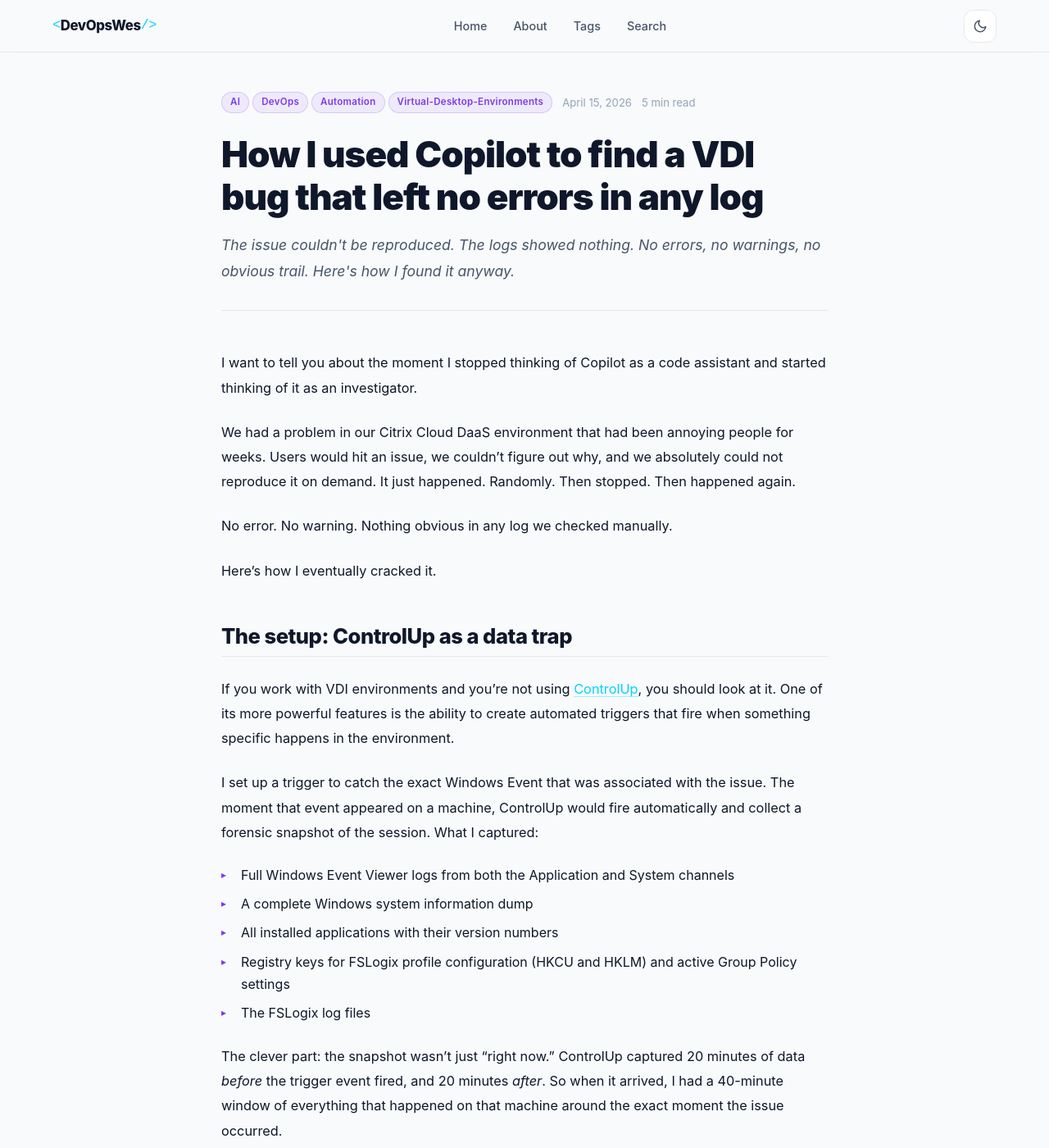
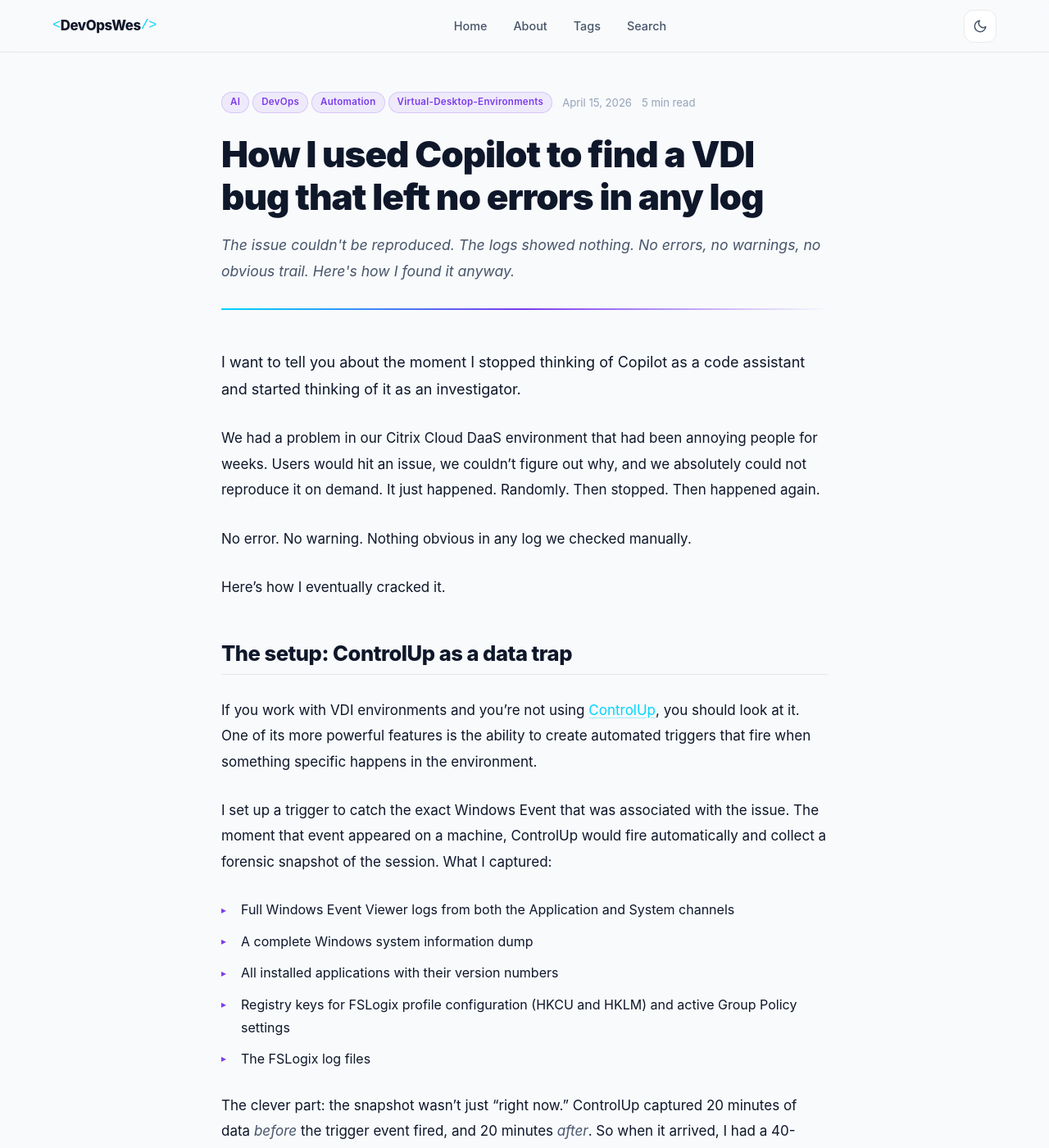
Before and after one commit to DevOpsWes/devopswes.github.io, a Jekyll site: the page built from _posts/2026-04-15-ai-transforming-devops-2026.md, in a window 1280 px wide and 1400 px high. Shown: the whole window at 82% size. Built offline with Jekyll 4.4.1, drawn with Linux system fonts in a browser that asks for light colours.

Commit message:
Improve article readability following blog best practices
Typography
- Body text: 1.02rem -> 1.0625rem (17px); #94a3b8 (muted) -> #c4cdd8
  (readable mid-point, ~12:1 contrast on dark bg, proper hierarchy vs
  strong/headings)
- First paragraph: 1.125rem entry size to ease reader in
- strong: var(--text) so bold callouts stand out clearly from body
- em: consistent with body colour in dark, muted in light
- Paragraph spacing: 1.5rem -> 1.75rem (better vertical rhythm)

Headings
- h3: replaced saturated cyan text colour with var(--text) + 3px cyan
  left-border accent — less jarring mid-read, still visually distinct
  from h2 (which uses border-bottom)

Lists
- List items: colour lifted to #c4cdd8 (matches body); explicit
  line-height 1.75; margin-bottom 0.5rem -> 0.65rem

Blockquote
- border-left: 3px -> 4px; extra left padding (-8); quote text
  uses var(--text) + line-height 1.8; light-mode border uses

Post header
- Replaced flat 1px border-bottom with a 2px cyan->purple->transparent
  gradient line via ::after pseudo-element

Reading progress bar
- Fixed 3px gradient bar at top of viewport, driven by scroll position
  within .post-content; clamped 0-100%; passive scroll + resize
  listeners; aria-valuenow updated; no-op on non-post pages

Co-authored-by: Copilot <223556219+Copilot@users.noreply.github.com>

```diff
--- a/_layouts/post.html
+++ b/_layouts/post.html
@@ -1,6 +1,8 @@
 ---
 layout: default
 ---
+
+<div class="reading-progress" id="reading-progress" aria-hidden="true" role="progressbar" aria-valuemin="0" aria-valuemax="100" aria-valuenow="0"></div>
 
 <article class="post-article container">
   <header class="post-header">
--- a/_sass/_post.scss
+++ b/_sass/_post.scss
@@ -10,9 +10,20 @@
 }
 
 .post-header {
+  position: relative;
   margin-bottom: $sp-12;
   padding-bottom: $sp-8;
-  border-bottom: 1px solid var(--border);
+
+  // Gradient rule instead of a flat border
+  &::after {
+    content: '';
+    position: absolute;
+    bottom: 0;
+    left: 0;
+    right: 0;
+    height: 2px;
+    background: linear-gradient(to right, $cyan, $purple, transparent);
+  }
 }
 
 .post-meta {
@@ -45,7 +56,7 @@
 
 // Post body — styles all markdown output
 .post-content {
-  > * + * { margin-top: 1.5rem; }
+  > * + * { margin-top: 1.75rem; }
 
   h2 {
     font-size: 1.6rem;
@@ -58,11 +69,14 @@
   }
 
   h3 {
-    font-size: 1.25rem;
+    font-size: 1.2rem;
     font-weight: 700;
-    margin-top: 2.5rem;
-    color: $cyan;
-    [data-theme="light"] & { color: $purple; }
+    margin-top: 2.25rem;
+    color: var(--text);
+    padding-left: $sp-3;
+    border-left: 3px solid $cyan;
+
+    [data-theme="light"] & { border-left-color: $purple; }
   }
 
   h4 {
@@ -72,11 +86,29 @@
   }
 
   p {
-    color: var(--muted);
-    font-size: 1.02rem;
+    color: #c4cdd8;
+    font-size: 1.0625rem;
     line-height: 1.85;
 
     [data-theme="light"] & { color: var(--text); }
+  }
+
+  // Entry paragraph — slightly larger to ease the reader in
+  > p:first-of-type {
+    font-size: 1.125rem;
+    line-height: 1.8;
+  }
+
+  strong {
+    color: var(--text);
+    font-weight: 700;
+    [data-theme="light"] & { color: var(--text); }
+  }
+
+  em {
+    color: #c4cdd8;
+    font-style: italic;
+    [data-theme="light"] & { color: var(--muted); }
   }
 
   a {
@@ -128,13 +160,21 @@
   }
 
   blockquote {
-    border-left: 3px solid $cyan;
-    margin: 2rem 0;
-    padding: $sp-4 $sp-6;
+    border-left: 4px solid $cyan;
+    margin: 2.5rem 0;
+    padding: $sp-4 $sp-6 $sp-4 $sp-8;
     background: var(--card);
     border-radius: 0 $r-md $r-md 0;
+    font-size: 1.05rem;
 
-    p { font-style: italic; margin: 0; }
+    [data-theme="light"] & { border-left-color: $purple; }
+
+    p {
+      font-style: italic;
+      margin: 0;
+      color: var(--text);
+      line-height: 1.8;
+    }
   }
 
   ul {
@@ -144,8 +184,9 @@
     li {
       position: relative;
       padding-left: 1.5rem;
-      color: var(--muted);
-      margin-bottom: 0.5rem;
+      color: #c4cdd8;
+      line-height: 1.75;
+      margin-bottom: 0.65rem;
       [data-theme="light"] & { color: var(--text); }
 
       &::before {
@@ -154,7 +195,7 @@
         left: 0;
         color: $cyan;
         font-size: 0.75em;
-        top: 0.25em;
+        top: 0.3em;
         [data-theme="light"] & { color: $purple; }
       }
     }
@@ -165,8 +206,9 @@
     list-style: decimal;
 
     li {
-      color: var(--muted);
-      margin-bottom: 0.5rem;
+      color: #c4cdd8;
+      line-height: 1.75;
+      margin-bottom: 0.65rem;
       [data-theme="light"] & { color: var(--text); }
     }
   }
@@ -286,3 +328,16 @@
 }
 
 .page-content { @extend .post-content; }
+
+// Reading progress bar (shown only on post pages)
+.reading-progress {
+  position: fixed;
+  top: 0;
+  left: 0;
+  height: 3px;
+  width: 0%;
+  background: $gradient;
+  z-index: 9999;
+  transition: width 80ms linear;
+  pointer-events: none;
+}
--- a/assets/js/main.js
+++ b/assets/js/main.js
@@ -95,3 +95,27 @@
   inp.addEventListener('keydown', function (e) { if (e.key === 'Enter') go(); });
   if (btn) btn.addEventListener('click', go);
 })();
+
+// Reading progress bar (post pages only)
+(function () {
+  var bar     = document.getElementById('reading-progress');
+  var content = document.querySelector('.post-content');
+  if (!bar || !content) return;
+
+  function update() {
+    var rect  = content.getBoundingClientRect();
+    var total = content.offsetHeight - window.innerHeight;
+    if (total <= 0) {
+      bar.style.width = '100%';
+      bar.setAttribute('aria-valuenow', '100');
+      return;
+    }
+    var pct = Math.max(0, Math.min(100, (-rect.top / total) * 100));
+    bar.style.width = pct + '%';
+    bar.setAttribute('aria-valuenow', Math.round(pct));
+  }
+
+  window.addEventListener('scroll', update, { passive: true });
+  window.addEventListener('resize', update, { passive: true });
+  update();
+})();
```
